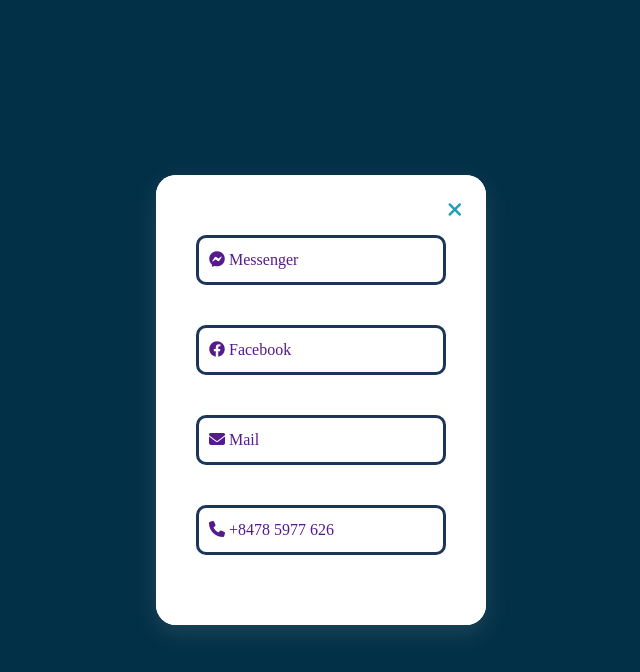
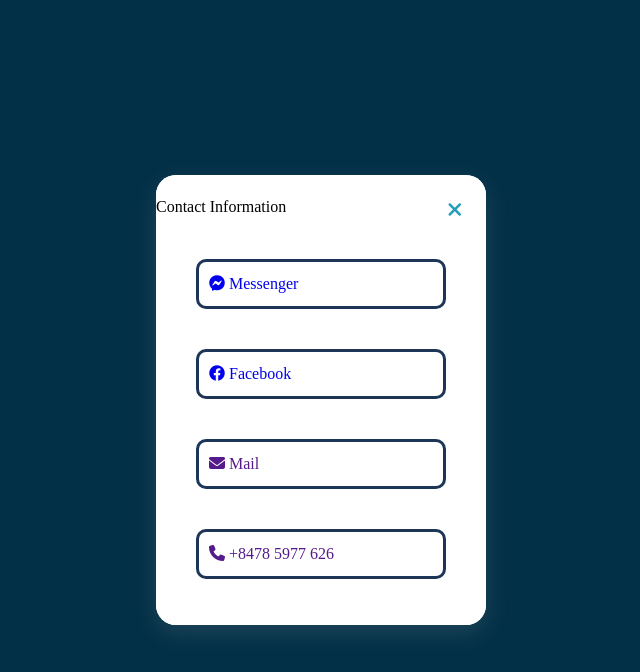
Before and after one commit to minhnha10092003/contact-card, a plain HTML site: page index.html in a window 1280 px wide. Both pictures are taken after a click on the button "Contact me". Shown: the whole page, without its empty margins (319-959 px from the left). Drawn offline with Linux system fonts and the light colour scheme.

Commit message:
Update index.html

```diff
--- a/index.html
+++ b/index.html
@@ -23,7 +23,7 @@
         <img class="metab-image" src="./283094041_1191200504969357_6601878226652672853_n.jpg" alt="">
         <div class="matab-typing">
             <div class="typed-animation">
-                <h1 class="typed-out">Hello I'm Viet Anh</h1>
+                <h1 class="typed-out">Hello I'm Minh Nhat </h1>
             </div>
         </div>
         <div class="btn-button">
@@ -37,21 +37,37 @@
     </div>
     <div class="metab-social">
         <i class="fa fa-times close"></i>
-        <a href="" class="metab-social-item metab-messenger">
-            <i class="fab fa-facebook-messenger"></i>
-            <span class="metab-contact meta-messenger">Messenger</span>
+        <h1 class="metab-title">Contact Information</h1>
+        <!--fb://profile/fbID -->
+        <a href="fb://t/100022382563814" target="blank" class="metab-social-item metab-messenger">
+            <div>
+                <i class="fab fa-facebook-messenger metab-icon"></i>
+                <span class="metab-contact meta-messenger">Messenger</span>
+            </div>
+            <div class="fade-loading"></div>
         </a>
-        <a href="" class="metab-social-item metab-facebook">
-            <i class="fab fa-facebook"></i>
-            <span class="metab-contact meta-facebook">Facebook</span>
+        <a href="https://www.facebook.com/profile.php?id=100022382563814" target="blank"
+            class="metab-social-item metab-facebook">
+            <div>
+                <i class="fab fa-facebook  metab-icon"></i>
+                <span class="metab-contact meta-facebook">Facebook</span>
+            </div>
+            <div class="fade-loading"></div>
         </a>
         <a href="" class="metab-social-item metab-mail">
-            <i class="fa fa-envelope"></i>
-            <span class="metab-contact meta-mail">Mail</span>
+            <div>
+                <i class="fa fa-envelope  metab-icon"></i>
+                <span class="metab-contact meta-mail">Mail</span>
+            </div>
+            <div class="fade-loading"></div>
         </a>
         <a href="" class="metab-social-item metab-phone">
-            <i class="fa fa-phone"></i>
-            <span class="metab-contact meta-phone">+8478 5977 626</span>
+
+            <div>
+                <i class="fa fa-phone  metab-icon"></i>
+                <span class="metab-contact meta-phone">+8478 5977 626</span>
+            </div>
+            <div class="fade-loading"></div>
         </a>
     </div>
 </body>
```
